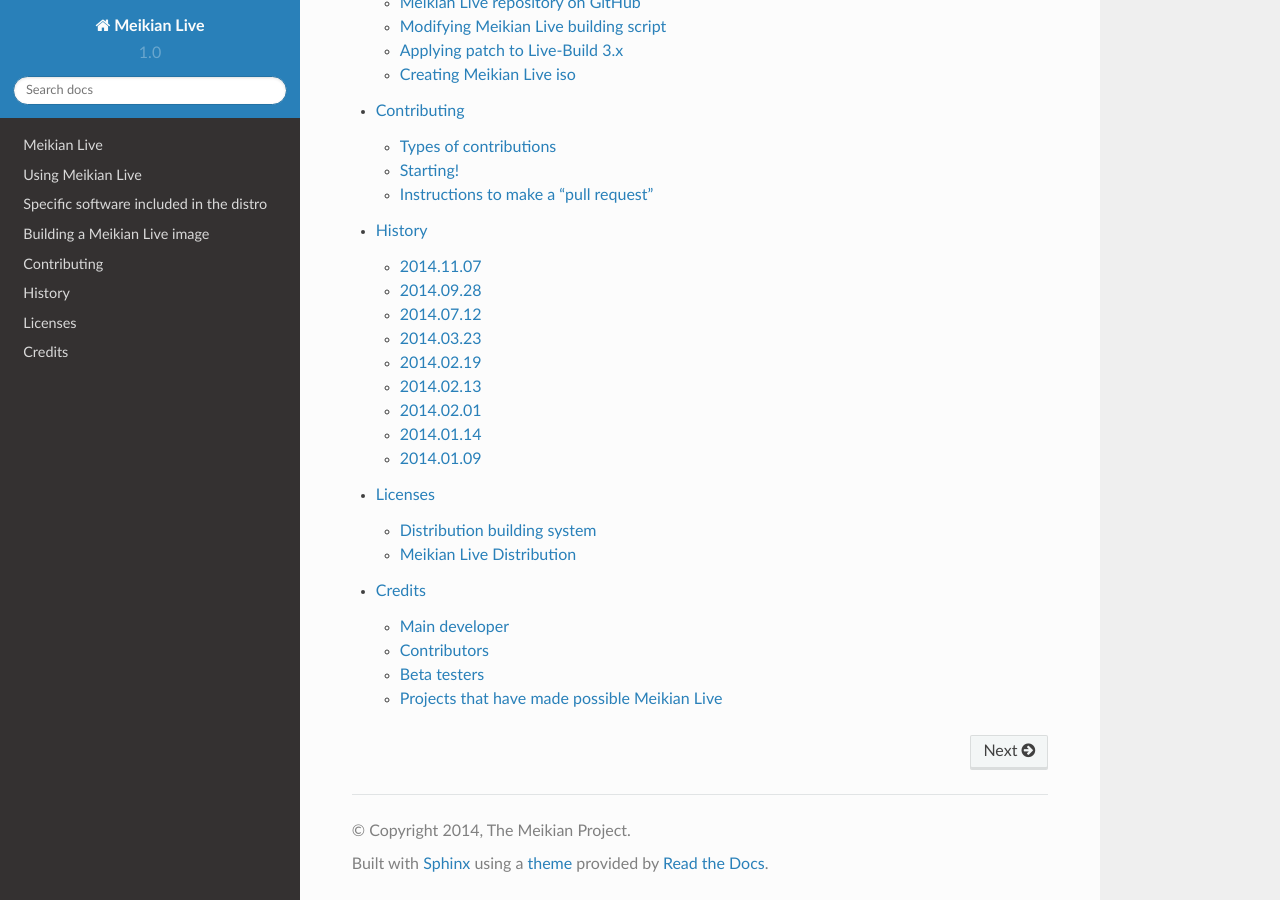
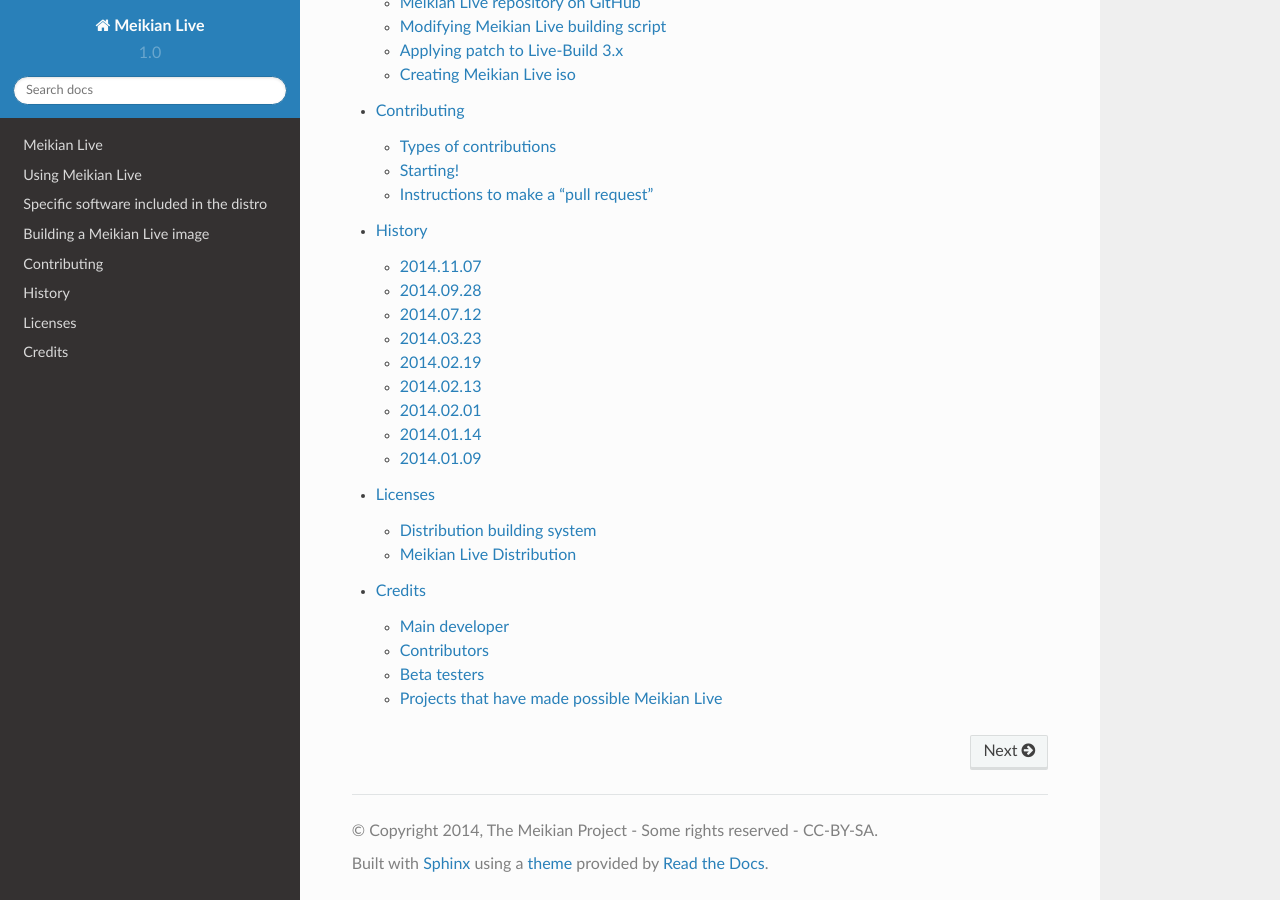
Before and after one commit to mo22de/meikian-dev, a Sphinx documentation site: the page built from docs/en/source/index.rst, in a window 1280 px wide and 900 px high, scrolled down 1045 px. Built offline with Sphinx 7.4.7 and the Read the Docs theme 2.0.0, drawn with Linux system fonts in a browser that asks for light colours.

Commit message:
added the documentation's license

```diff
--- a/docs/en/source/conf.py
+++ b/docs/en/source/conf.py
@@ -45,7 +45,7 @@
 
 # General information about the project.
 project = u'Meikian Live'
-copyright = u'2014, The Meikian Project'
+copyright = u'2014, The Meikian Project - Some rights reserved - CC-BY-SA'
 
 # The version info for the project you're documenting, acts as replacement for
 # |version| and |release|, also used in various other places throughout the
--- a/docs/es/source/conf.py
+++ b/docs/es/source/conf.py
@@ -45,7 +45,7 @@
 
 # General information about the project.
 project = u'Meikian Live'
-copyright = u'2014, The Meikian Project'
+copyright = u'2014, The Meikian Project - Some rights reserved - CC-BY-SA'
 
 # The version info for the project you're documenting, acts as replacement for
 # |version| and |release|, also used in various other places throughout the
```
